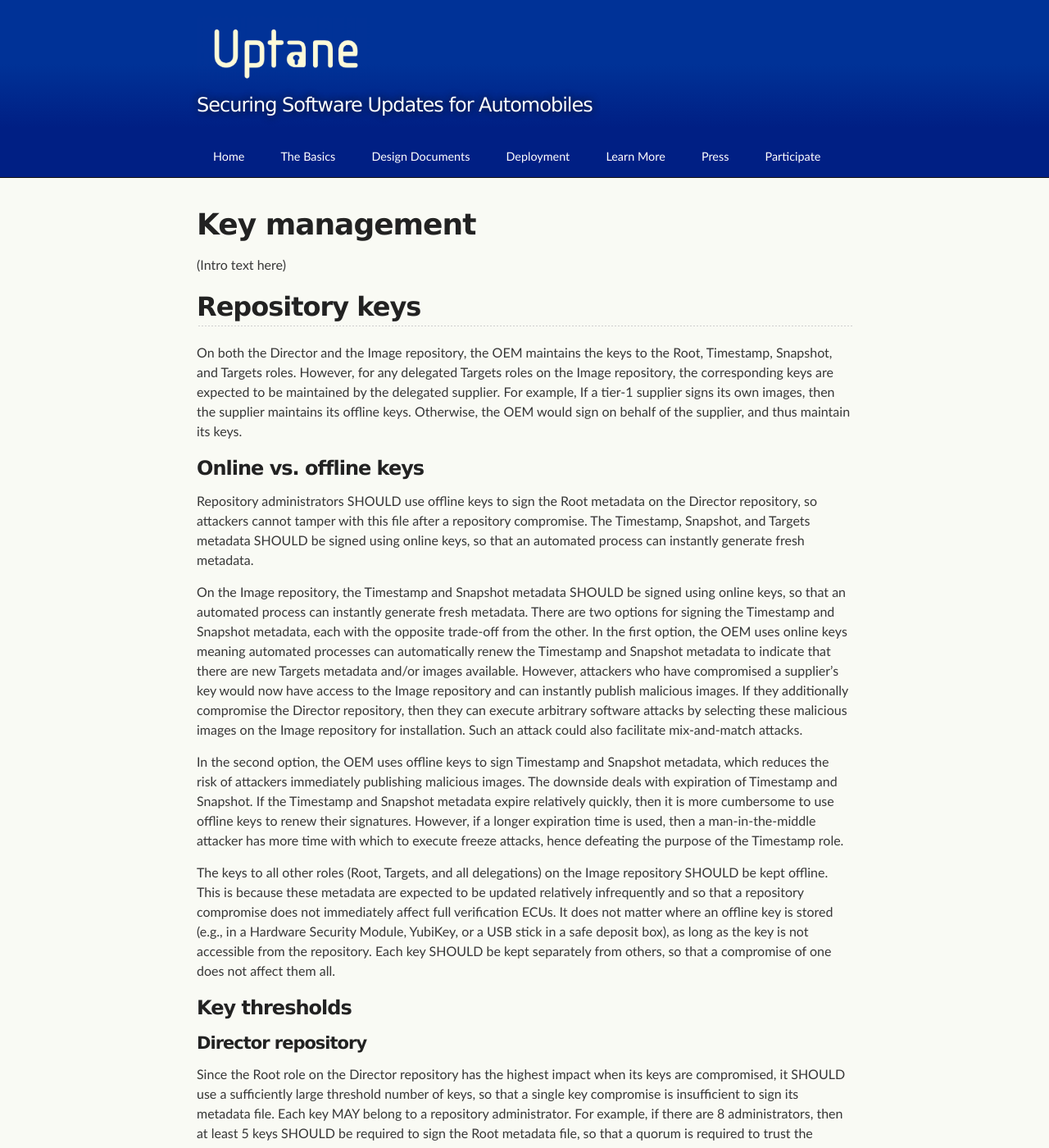
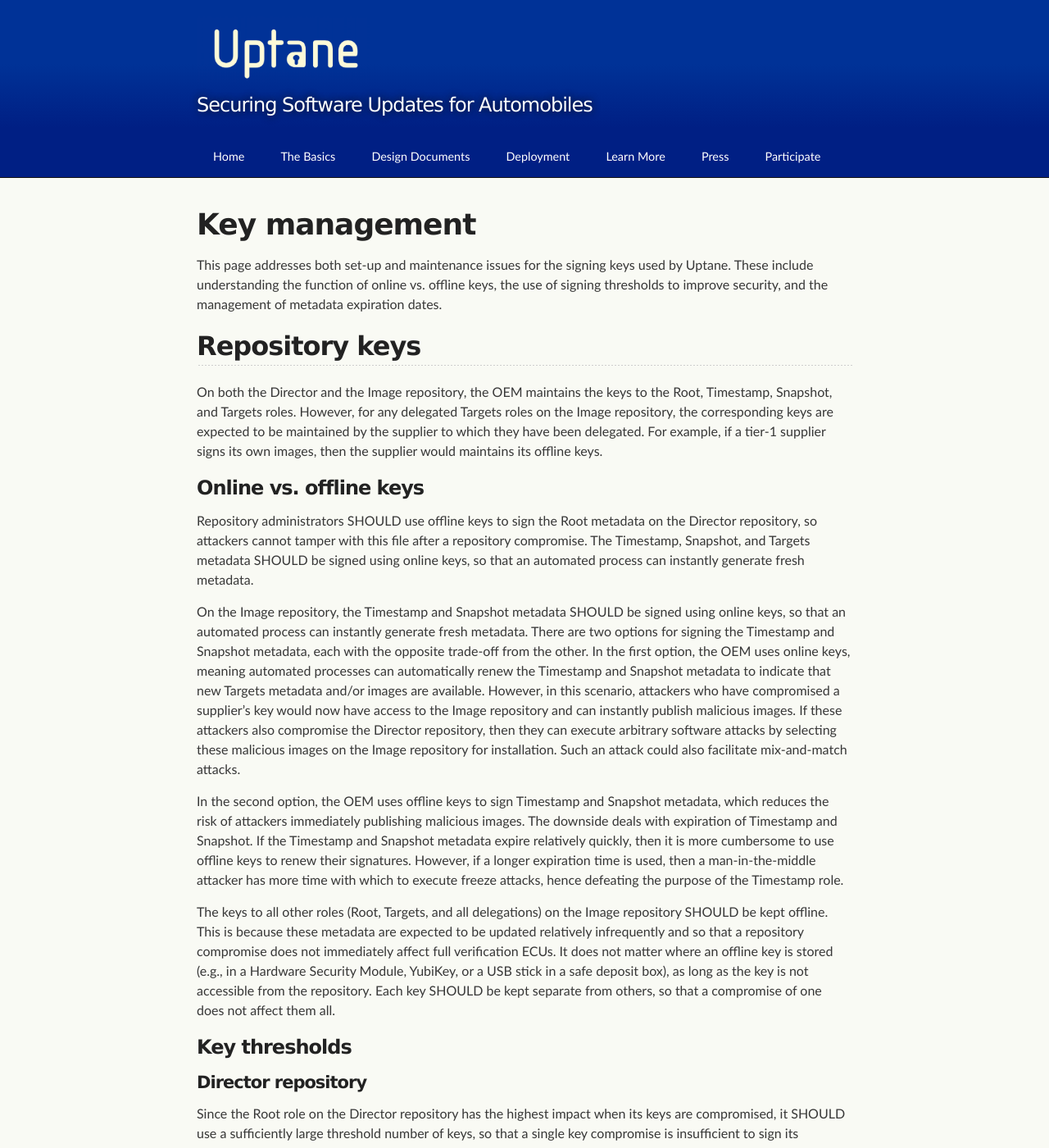
Before and after one commit to uptane/deployment-considerations, a Jekyll site: the page built from key_management.md, in a window 1280 px wide and 1400 px high. Shown: the whole window at 82% size. Built offline with Jekyll 4.4.1, drawn with Linux system fonts in a browser that asks for light colours; our own code applies the rules of GitHub Pages for plain Markdown files; some of the changed text lies outside the part shown.

Commit message:
update key management
I added two missing tables and did some minor edits.

```diff
--- a/key_management.md
+++ b/key_management.md
@@ -5,22 +5,22 @@ css_id: key_management
 
 # Key management
 
-(Intro text here)
+This page addresses both set-up and maintenance issues for the signing keys used by Uptane. These include understanding the function of online vs. offline keys, the use of signing thresholds to improve security, and the management of metadata expiration dates.
 
 ## Repository keys
 
-On both the Director and the Image repository, the OEM maintains the keys to the Root, Timestamp, Snapshot, and Targets roles. However, for any delegated Targets roles on the Image repository, the corresponding keys are expected to be maintained by the delegated supplier. For example, If a tier-1 supplier signs its own images, then the supplier maintains its offline keys. Otherwise, the OEM would sign on behalf of the supplier, and thus maintain its keys.
+On both the Director and the Image repository, the OEM maintains the keys to the Root, Timestamp, Snapshot, and Targets roles. However, for any delegated Targets roles on the Image repository, the corresponding keys are expected to be maintained by the supplier to which they have been delegated. For example, if a tier-1 supplier signs its own images, then the supplier would maintains its offline keys.
 
 
 ### Online vs. offline keys
 
 Repository administrators SHOULD use offline keys to sign the Root metadata on the Director repository, so attackers cannot tamper with this file after a repository compromise. The Timestamp, Snapshot, and Targets metadata SHOULD be signed using online keys, so that an automated process can instantly generate fresh metadata.
 
-On the Image repository, the Timestamp and Snapshot metadata SHOULD be signed using online keys, so that an automated process can instantly generate fresh metadata. There are two options for signing the Timestamp and Snapshot metadata, each with the opposite trade-off from the other. In the first option, the OEM uses online keys meaning automated processes can automatically renew the Timestamp and Snapshot metadata to indicate that there are new Targets metadata and/or images available. However, attackers who have compromised a supplier's key would now have access to the Image repository and can instantly publish malicious images. If they additionally compromise the Director repository, then they can execute arbitrary software attacks by selecting these malicious images on the Image repository for installation. Such an attack could also facilitate mix-and-match attacks.
+On the Image repository, the Timestamp and Snapshot metadata SHOULD be signed using online keys, so that an automated process can instantly generate fresh metadata. There are two options for signing the Timestamp and Snapshot metadata, each with the opposite trade-off from the other. In the first option, the OEM uses online keys, meaning automated processes can automatically renew the Timestamp and Snapshot metadata to indicate that new Targets metadata and/or images are available. However, in this scenario, attackers who have compromised a supplier's key would now have access to the Image repository and can instantly publish malicious images. If these attackers also compromise the Director repository, then they can execute arbitrary software attacks by selecting these malicious images on the Image repository for installation. Such an attack could also facilitate mix-and-match attacks.
 
 In the second option, the OEM uses offline keys to sign Timestamp and Snapshot metadata, which reduces the risk of attackers immediately publishing malicious images. The downside deals with expiration of Timestamp and Snapshot.  If the Timestamp and Snapshot metadata expire relatively quickly, then it is more cumbersome to use offline keys to renew their signatures. However, if a longer expiration time is used, then a man-in-the-middle attacker has more time with which to execute freeze attacks, hence defeating the purpose of the Timestamp role.
 
-The keys to all other roles (Root, Targets, and all delegations) on the Image repository SHOULD be kept offline. This is because these metadata are expected to be updated relatively infrequently and so that a repository compromise does not immediately affect full verification ECUs. It does not matter where an offline key is stored (e.g., in a Hardware Security Module, YubiKey, or a USB stick in a safe deposit box), as long as the key is not accessible from the repository. Each key SHOULD be kept separately from others, so that a compromise of one does not affect them all.
+The keys to all other roles (Root, Targets, and all delegations) on the Image repository SHOULD be kept offline. This is because these metadata are expected to be updated relatively infrequently and so that a repository compromise does not immediately affect full verification ECUs. It does not matter where an offline key is stored (e.g., in a Hardware Security Module, YubiKey, or a USB stick in a safe deposit box), as long as the key is not accessible from the repository. Each key SHOULD be kept separate from others, so that a compromise of one does not affect them all.
 
 
 ### Key thresholds
@@ -39,13 +39,15 @@ The Timestamp, Snapshot, and Targets metadata files SHOULD expire relatively qui
 
 Table 1 lists an example of expiration times for metadata files on the Director repository.
 
-##### TODO: Insert Table 1 (expiration dates-director)
+<img align="center" src="assets/images/keys_table1_metadata_expire.png" width="500" style="margin: 0px 20px"/>
+
+**Table 1.** *An example of the duration of time until the metadata for a role expires.*
 
 #### Image repository
 
-For the Image repository, each role MAY use as many keys as is desired. However, the greater the impact when the keys for a role are compromised, then the greater the number of keys that it SHOULD use. Also, a threshold number of keys SHOULD be used, so that a single key compromise is generally insufficient to sign new metadata. To further increase compromise-resilience, each key SHOULD be unique across all roles.
+For the Image repository, each role MAY use as many keys as is desired. However, the greater the impact should the keys for a role be compromised, then the greater the number of keys that it SHOULD use. Also, a threshold number of keys SHOULD be used, so that a single key compromise is generally insufficient to sign new metadata. To further increase compromise-resilience, each key SHOULD be unique across all roles.
 
-Since the Root role has the highest impact when its keys are compromised, it SHOULD use a sufficiently large threshold number of keys. Each key MAY belong to a repository administrator. For example, if there are 8 administrators, then at least 5 keys SHOULD be required to sign the root metadata file, so that a quorum is required trust the metadata.
+Since the Root role has the highest impact when its keys are compromised, it SHOULD use a sufficiently large threshold number of keys. Each key MAY belong to a repository administrator. For example, if there are 8 administrators, then at least 5 keys SHOULD be required to sign the Root metadata file, so that a quorum is required trust the metadata.
 
 Since the Targets role also a high impact when its keys are compromised, it SHOULD also use a sufficiently large threshold number of keys. For example, 3 out of 4 keys MAY be required to sign the Targets metadata file.
 
@@ -55,14 +57,15 @@ Finally, each delegated Targets role SHOULD use at least 1 out of 2 keys to sign
 
 ##### Metadata expiration times
 
-The Uptane Standards require all metadata files to have expiration times in order to prevent or limit freeze attacks. If ECUs know the time, then attackers can not indefinitely replay outdated metadata, and hence, images. In general, the expiration date for a metadata file depends on how often it is updated. The more often that it is updated, then the faster it SHOULD expire, so that attackers cannot execute freeze attacks. Even if it is not updated frequently, it SHOULD expire after a bounded period of time, so that stolen or lost keys can be revoked and replaced.
+The Uptane Standard requires all metadata files to have expiration times in order to prevent or limit freeze attacks. If ECUs know the time, then attackers can not indefinitely replay outdated metadata, and hence, images. In general, the expiration date for a metadata file depends on how often it is updated. The more often that it is updated, then the faster it SHOULD expire, so that attackers cannot execute freeze attacks. Even if it is not updated frequently, it SHOULD expire after a bounded period of time, so that stolen or lost keys can be revoked and replaced.
 
 Since the Root role keys are expected to be revoked and replaced relatively rarely, its metadata file MAY expire after a relatively long time, such as one year.
 
 Table 2 lists an example of expiration times for metadata files on the Image repository.
 
-##### TODO: Insert Table 2 (expiration dates-image)
+<img align="center" src="assets/images/keys_table2_threshold.png" width="500" style="margin: 0px 20px"/>
 
+**Table 2.** *An example number of keys that MAY be used by each role. Each role uses a threshold of (n, m) keys, where n out of m signatures are required to trust the signed metadata.*
 
 ## What to do in case of key compromise
 
@@ -74,11 +77,11 @@ Since the Director repository MUST keep at least some software signing keys onli
 
 First, the OEM SHOULD use the Root role to revoke and replace the keys to the Timestamp, Snapshot, and Targets roles, because only the Root role can replace these keys. Following the type and placement of keys prescribed for the Director repository, we assume that attackers have compromised the online keys to the Timestamp, Snapshot, and Targets roles, but not the offline keys to the Root role.
 
-Second, the OEM SHOULD consider a manual recall of all vehicles in order to replace these keys, particularly if the vehicle has partial verification secondaries. This recall MAY be done by requiring vehicle owners to visit the nearest dealership. Although an OEM could replace these keys on a full verification ECU by using over-the-air broadcasts, a manual recall is recommended because:
+Second, the OEM SHOULD consider a manual recall of all vehicles in order to replace these keys, particularly if the vehicle has partial verification Secondaries. This recall MAY be done by requiring vehicle owners to visit the nearest dealership. Although an OEM could replace these keys on a full verification ECU by using over-the-air broadcasts, a manual recall is recommended because:
 1. the OEM SHOULD perform a safety inspection of the vehicles, in case of security attacks, and
-2. partial verification secondaries are not designed to handle key revocation and replacement over-the-air. In order to update keys for partial verification secondaries, the OEM SHOULD overwrite their copies of the Root metadata file, perhaps using new images.
+2. partial verification Secondaries are not designed to handle key revocation and replacement over-the-air. In order to update keys for partial verification Secondaries, the OEM SHOULD overwrite their copies of the Root metadata file, perhaps using new images.
 
-After inspecting the vehicle, the OEM SHOULD replace and update metadata and images on all ECUs to ensure that the images are known to be safe and that partial verification secondaries have replaced the keys for the Director repository.
+After inspecting the vehicle, the OEM SHOULD replace and update metadata and images on all ECUs to ensure that the images are known to be safe and that partial verification Secondaries have replaced the keys for the Director repository.
 
 ### Image repository
 
```
Also changed, not shown: other parts of key_management.md (+2 -2 lines).
